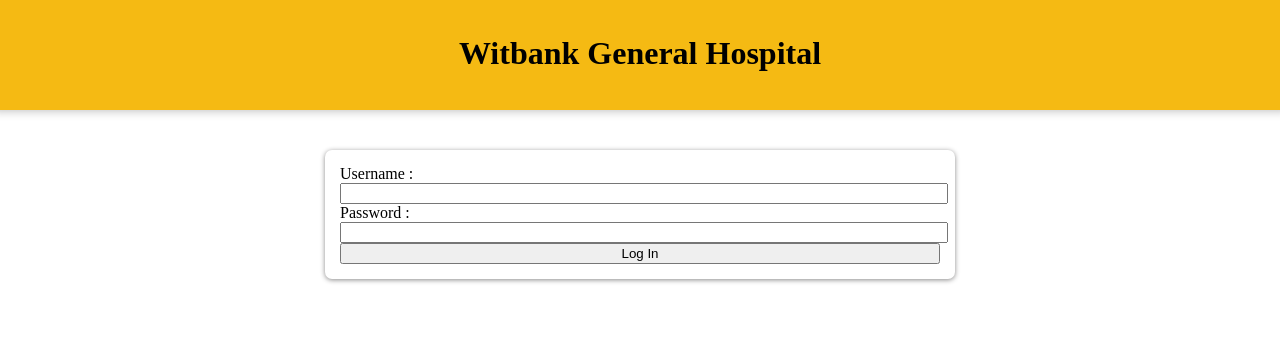
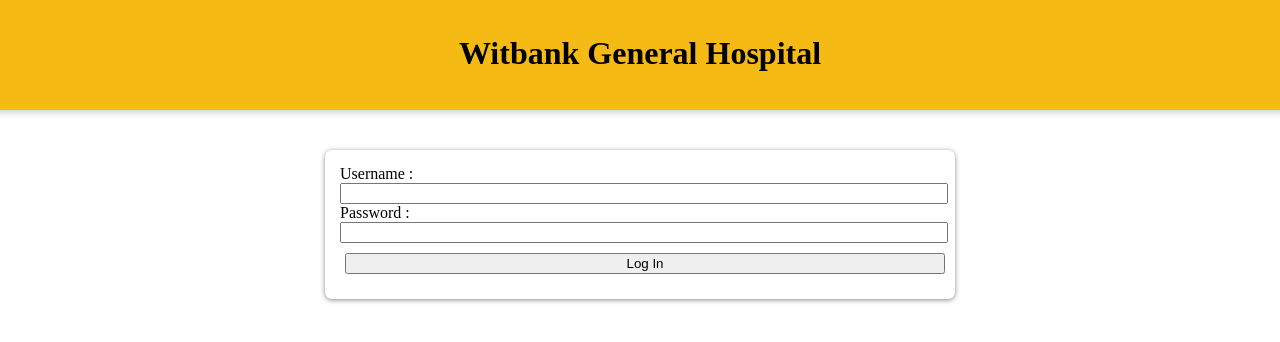
Before and after one commit to jkubayi27/Public-Works-App, a React (Vite) app in the folder public-works/: page / in a window 1280 px wide. Shown: the top 342 px of the page. Built offline with nearby package versions, Linux system fonts and the light colour scheme.

Commit message:
Updated UI

```diff
--- a/public-works/src/SignIn.jsx
+++ b/public-works/src/SignIn.jsx
@@ -36,7 +36,7 @@
                     <input type="text" name="username" id="username" onChange={handleChange} value={user.username} autoComplete="off"/>
                     <label htmlFor="password">Password : </label>
                     <input type="text" name="password" id="password" onChange={handleChange} value={user.password} autoComplete="off"/>
-                    <button type="submit" onClick={submitLogin}>Log In</button>
+                    <button type="submit" className="submit-btn" onClick={submitLogin}>Log In</button>
                 </form>
             </div>
         </>
--- a/public-works/src/index.css
+++ b/public-works/src/index.css
@@ -79,3 +79,7 @@
 .hidden {
   display: none;
 }
+
+.submit-btn {
+  margin: 10px 5px;
+}
```
